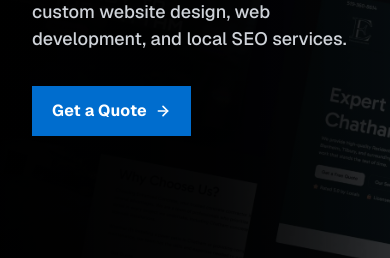
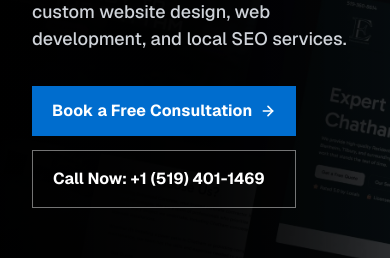
Before and after one commit to SytheGames/my-app, a Next.js app: page / in a window 390 px wide. Shown: the part 464-722 px from the top of the page. Built offline with nearby package versions, Linux system fonts and the light colour scheme; no server answers.

Commit message:
new hero design

```diff
--- a/app/globals.css
+++ b/app/globals.css
@@ -279,9 +279,35 @@ a {
   font-weight: 500;
 }
 
+.hero__actions {
+  margin-top: 3.375rem;
+  display: inline-flex;
+  flex-wrap: wrap;
+  align-items: center;
+  gap: 0.85rem;
+}
+
 .quote-button--hero {
-  margin-top: 3.375rem;
+  margin-top: 0;
   padding: 1rem 1.875rem;
+}
+
+.hero__call-link {
+  min-height: 2.75rem;
+  display: inline-flex;
+  align-items: center;
+  justify-content: center;
+  padding: 1rem 1.25rem;
+  border: 0.0625rem solid rgba(255, 255, 255, 0.45);
+  color: #ffffff;
+  background: rgba(0, 0, 0, 0.25);
+  font-size: 1rem;
+  font-weight: 700;
+}
+
+.hero__call-link:hover {
+  background: rgba(0, 0, 0, 0.4);
+  border-color: rgba(255, 255, 255, 0.65);
 }
 
 .about {
@@ -771,7 +797,18 @@ a {
   }
 
   .quote-button--hero {
+    margin-top: 0;
+  }
+
+  .hero__actions {
     margin-top: 2.125rem;
+    flex-direction: column;
+    align-items: flex-start;
+  }
+
+  .hero__call-link {
+    width: 100%;
+    justify-content: flex-start;
   }
 
   .about {
--- a/app/page.tsx
+++ b/app/page.tsx
@@ -553,10 +553,15 @@ export default function Home() {
               Kealey Design helps businesses across Chatham-Kent and Southwestern Ontario grow
               with custom website design, web development, and local SEO services.
             </p>
-            <Link href="/contact" className="quote-button quote-button--hero">
-              Get a Quote
-              <ArrowRight className="quote-button__icon" aria-hidden />
-            </Link>
+            <div className="hero__actions">
+              <Link href="/contact" className="quote-button quote-button--hero">
+                Book a Free Consultation
+                <ArrowRight className="quote-button__icon" aria-hidden />
+              </Link>
+              <a href="tel:+15194011469" className="hero__call-link" aria-label="Call now at +1 (519) 401-1469">
+                Call Now: +1 (519) 401-1469
+              </a>
+            </div>
           </div>
         </section>
 
```
